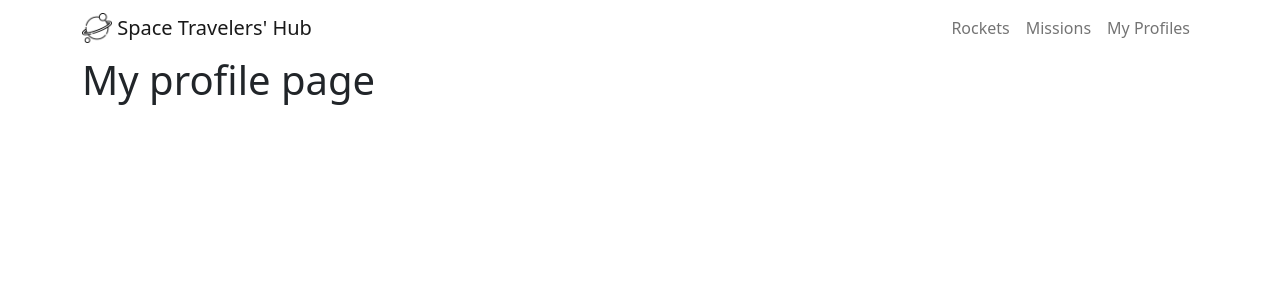
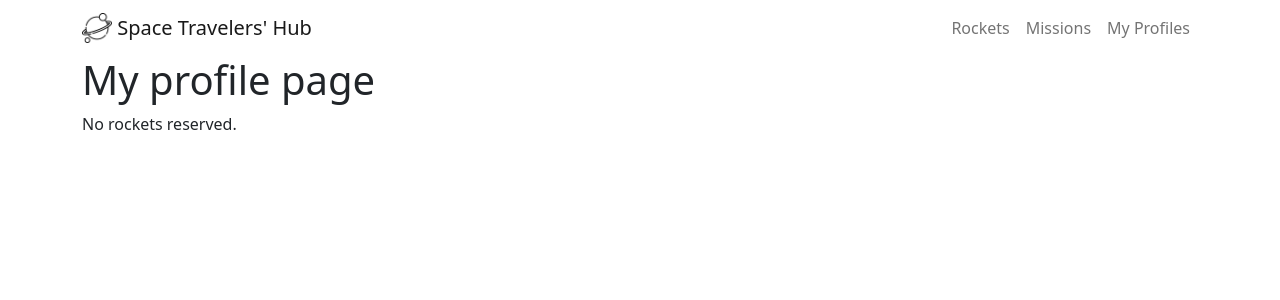
Before and after one commit to fmanimashaun/space-traveler-hub, a React (Create React App) app: page /space-traveler-hub/my-profile in a window 1280 px wide. Shown: the top 300 px of the page. Built offline with nearby package versions, Linux system fonts and the light colour scheme.

Commit message:
added rockets filter to show in my profile

```diff
--- a/src/pages/MyProfile.jsx
+++ b/src/pages/MyProfile.jsx
@@ -1,8 +1,12 @@
 import React from 'react';
+import RocketsReservations from './RocketsReservations';
 
 const MyProfile = () => (
   <>
     <h1>My profile page</h1>
+    <div className="profile-container">
+      <RocketsReservations />
+    </div>
   </>
 );
 
--- a/src/pages/RocketSlice.jsx
+++ b/src/pages/RocketSlice.jsx
@@ -54,3 +54,4 @@ const rocketsSlice = createSlice({
 
 export const { reserveRocketAction } = rocketsSlice.actions;
 export const rocketsReducer = rocketsSlice.reducer;
+export const selectRockets = (state) => state.rockets.rockets.filter((rocket) => rocket.reserved);
--- /dev/null
+++ b/src/pages/RocketsReservations.jsx
@@ -0,0 +1,25 @@
+import { useSelector } from 'react-redux';
+import { selectRockets } from './RocketSlice';
+
+const ReservedRockets = () => {
+  const reservedRockets = useSelector(selectRockets);
+
+  return (
+    <>
+      {reservedRockets.length > 0 ? (
+        <div>
+          <h2>My Rockets</h2>
+          <ul>
+            {reservedRockets.map((rocket) => (
+              <li key={rocket.id}>{rocket.name}</li>
+            ))}
+          </ul>
+        </div>
+      ) : (
+        <div>No rockets reserved.</div>
+      )}
+    </>
+  );
+};
+
+export default ReservedRockets;
```
